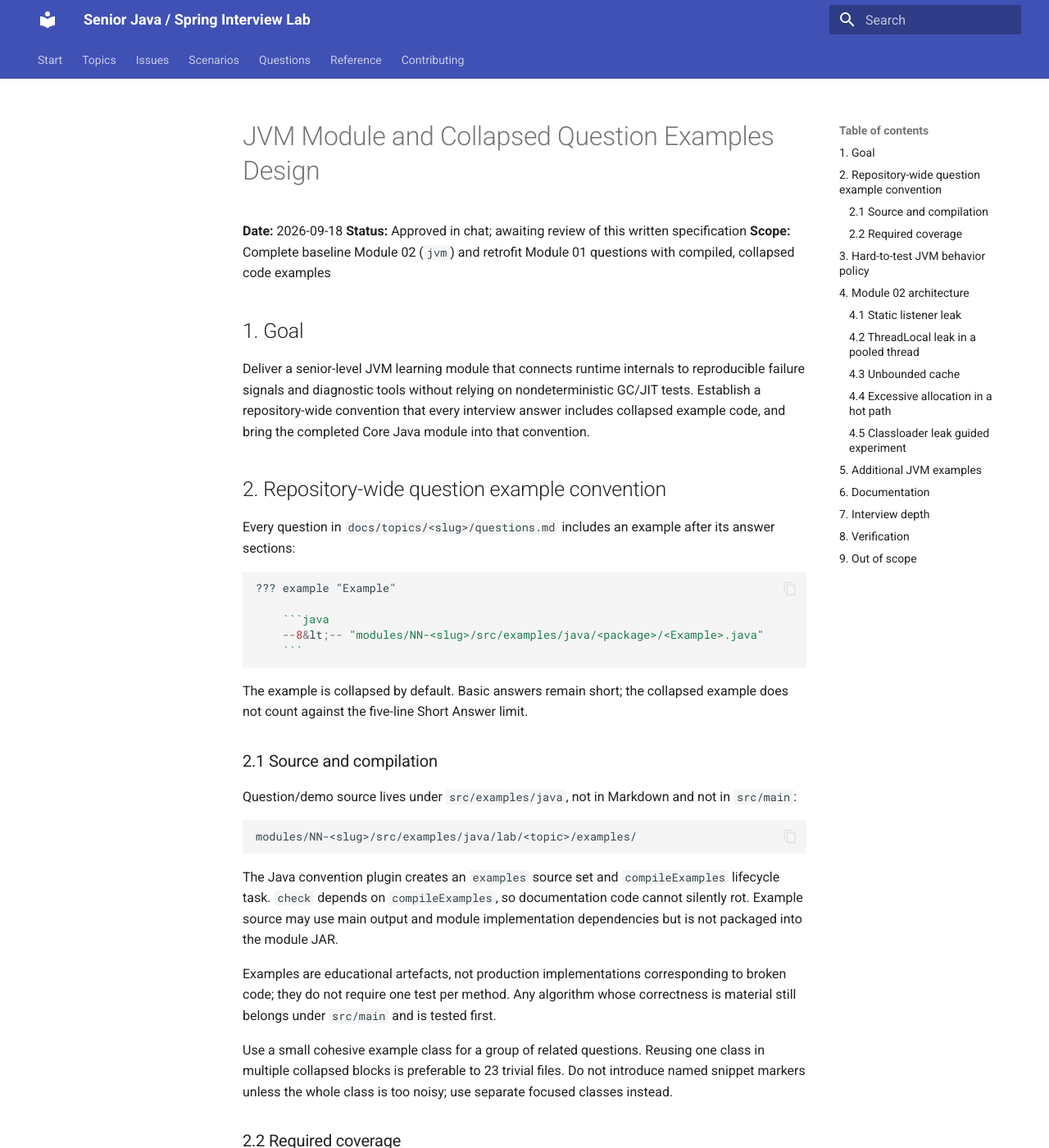
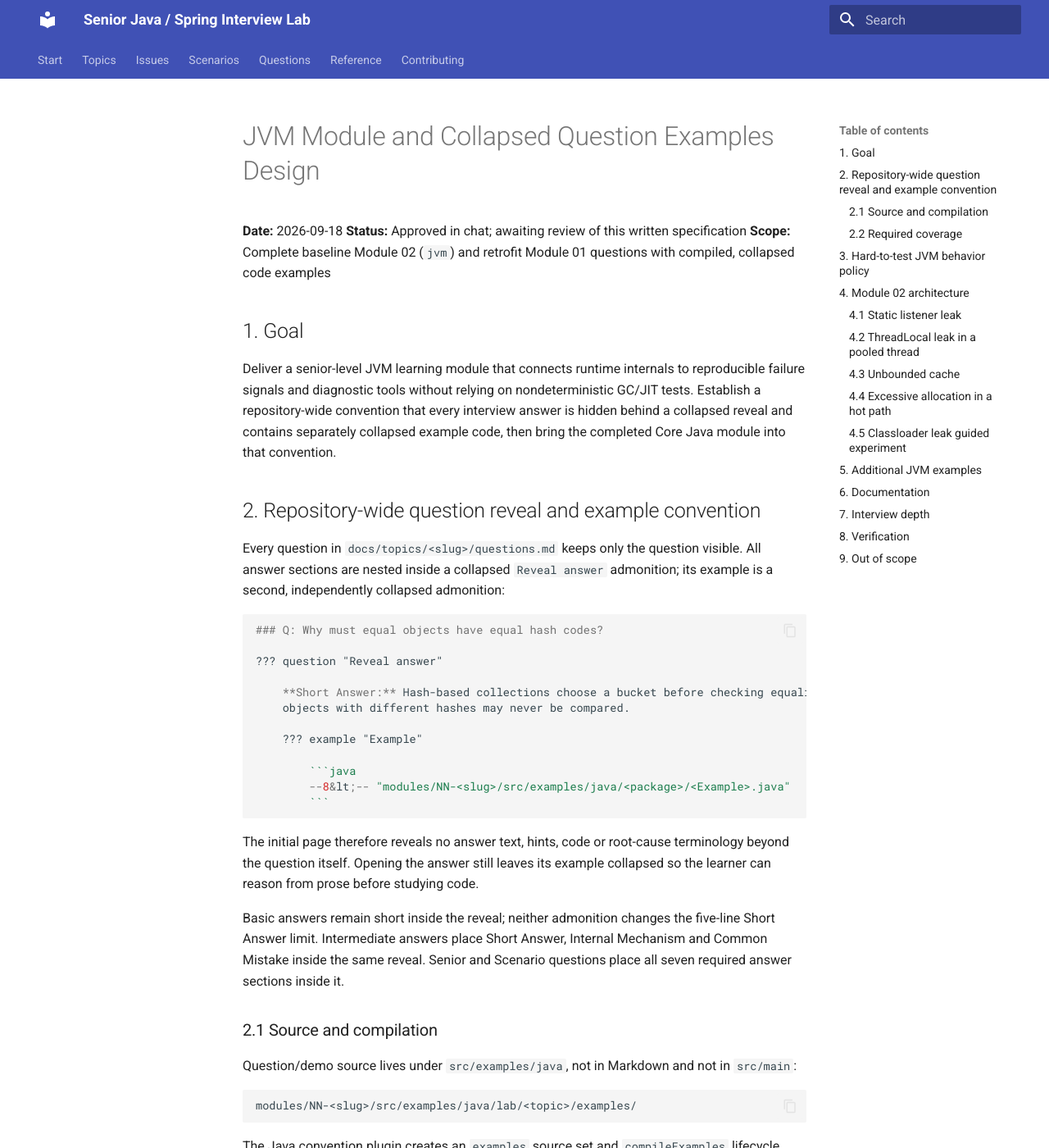
Before and after one commit to nghiango/review-java-knowledge, an MkDocs documentation site: the page built from docs/superpowers/specs/2026-09-18-jvm-module-design.md, in a window 1280 px wide and 1400 px high. Shown: the whole window at 82% size. Built offline with MkDocs 1.6.1 and Material for MkDocs 9.7.7, drawn with Linux system fonts in a browser that asks for light colours; some of the changed text lies outside the part shown.

Commit message:
Hide interview answers until deliberately revealed.
Questions now preserve active recall by collapsing the complete answer and
keeping its compiled example behind a second reveal.

Generated with [Devin](https://devin.ai)

Co-Authored-By: Devin <158243242+devin-ai-integration[bot]@users.noreply.github.com>

````diff
--- a/docs/superpowers/specs/2026-09-18-jvm-module-design.md
+++ b/docs/superpowers/specs/2026-09-18-jvm-module-design.md
@@ -9,23 +9,38 @@ collapsed code examples
 
 Deliver a senior-level JVM learning module that connects runtime internals to reproducible failure
 signals and diagnostic tools without relying on nondeterministic GC/JIT tests. Establish a
-repository-wide convention that every interview answer includes collapsed example code, and bring
-the completed Core Java module into that convention.
+repository-wide convention that every interview answer is hidden behind a collapsed reveal and
+contains separately collapsed example code, then bring the completed Core Java module into that
+convention.
 
-## 2. Repository-wide question example convention
+## 2. Repository-wide question reveal and example convention
 
-Every question in `docs/topics/<slug>/questions.md` includes an example after its answer sections:
+Every question in `docs/topics/<slug>/questions.md` keeps only the question visible. All answer
+sections are nested inside a collapsed `Reveal answer` admonition; its example is a second,
+independently collapsed admonition:
 
 ```markdown
-??? example "Example"
+### Q: Why must equal objects have equal hash codes?
 
-    ```java
-    --8&lt;-- "modules/NN-<slug>/src/examples/java/<package>/<Example>.java"
-    ```
+??? question "Reveal answer"
+
+    **Short Answer:** Hash-based collections choose a bucket before checking equality. Equal
+    objects with different hashes may never be compared.
+
+    ??? example "Example"
+
+        ```java
+        --8&lt;-- "modules/NN-<slug>/src/examples/java/<package>/<Example>.java"
+        ```
 ```
 
-The example is collapsed by default. Basic answers remain short; the collapsed example does not
-count against the five-line Short Answer limit.
+The initial page therefore reveals no answer text, hints, code or root-cause terminology beyond the
+question itself. Opening the answer still leaves its example collapsed so the learner can reason
+from prose before studying code.
+
+Basic answers remain short inside the reveal; neither admonition changes the five-line Short Answer
+limit. Intermediate answers place Short Answer, Internal Mechanism and Common Mistake inside the
+same reveal. Senior and Scenario questions place all seven required answer sections inside it.
 
 ### 2.1 Source and compilation
 
@@ -49,7 +64,8 @@ the whole class is too noisy; use separate focused classes instead.
 
 ### 2.2 Required coverage
 
-Every Basic, Intermediate, Senior and Scenario answer has one collapsed example. Examples may be:
+Every Basic, Intermediate, Senior and Scenario question has exactly one collapsed answer container,
+and that answer has at least one nested collapsed example. Examples may be:
 
 - compiled Java source from `src/examples/java`;
 - tested correct source from `src/main/java`;
@@ -60,7 +76,8 @@ Source snippets always use `pymdownx.snippets`. Shell commands may be written di
 because they are commands, not duplicated application source.
 
 Module 01 receives five cohesive example classes (equality/immutability, collections, generics,
-exceptions/resources, streams) and all 23 existing questions receive collapsed examples.
+exceptions/resources, streams). All 23 existing questions are restructured so the full answer is
+collapsed and each answer contains a separately collapsed compiled example.
 
 ## 3. Hard-to-test JVM behavior policy
 
@@ -178,7 +195,7 @@ allocating until failure or overflowing the stack.
 - `internals.md`: class lifecycle/delegation, bytecode execution, TLAB/escape analysis, tiered JIT,
   GC roots/safepoints and collector trade-offs
 - `questions.md`: at least 8 Basic, 8 Intermediate, 5 Senior, 2 symptom-first Scenarios; every
-  answer has a collapsed example
+  question keeps its complete answer collapsed, with a separately collapsed example nested inside
 - `code-review.md`: four clean targets and complete collapsed reveals
 - `solutions.md`: before/after snippets, issue-to-fix matrix and trade-offs
 - `tests.md`: deterministic contract tests versus opt-in diagnostic experiments
@@ -213,8 +230,10 @@ Acceptance requires:
 2. `build` compiles examples but never compiles broken examples.
 3. Four broken examples each have clean source, REVIEW.md, SOLUTION.md, corresponding tested correct
    package and registered issue backlinks.
-4. JVM question counts meet 8/8/5/2 and every answer contains a collapsed example.
-5. All 23 Core Java questions also contain collapsed examples sourced from compiled code.
+4. JVM question counts meet 8/8/5/2; every question has one collapsed complete answer, and every
+   answer has a nested collapsed example.
+5. All 23 Core Java questions use the same collapsed-answer structure and examples sourced from
+   compiled code.
 6. No dangerous diagnostic demo runs from any lifecycle task.
 7. `mkdocs build --strict` and `scripts/verify-all.sh` pass.
 8. Module 01 remains complete; Module 02 is marked complete only after every code-module DoD item
````
